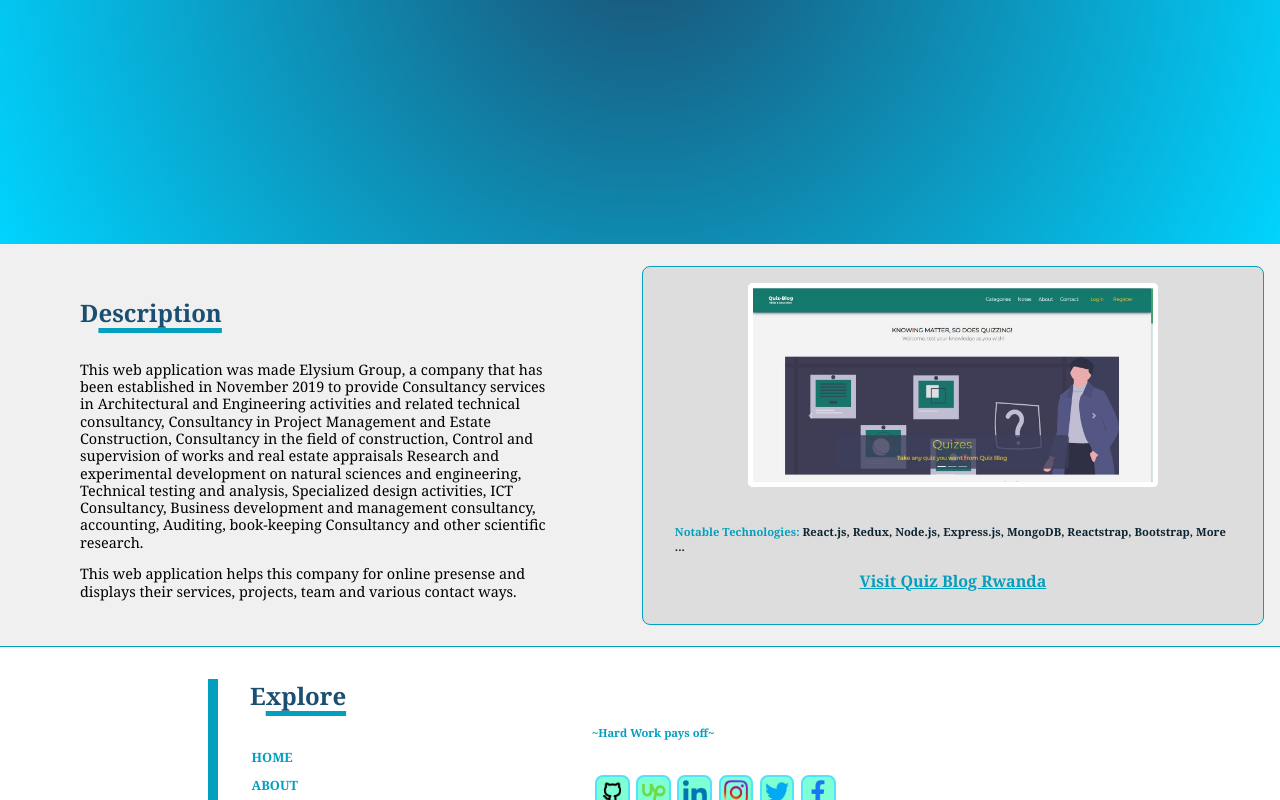
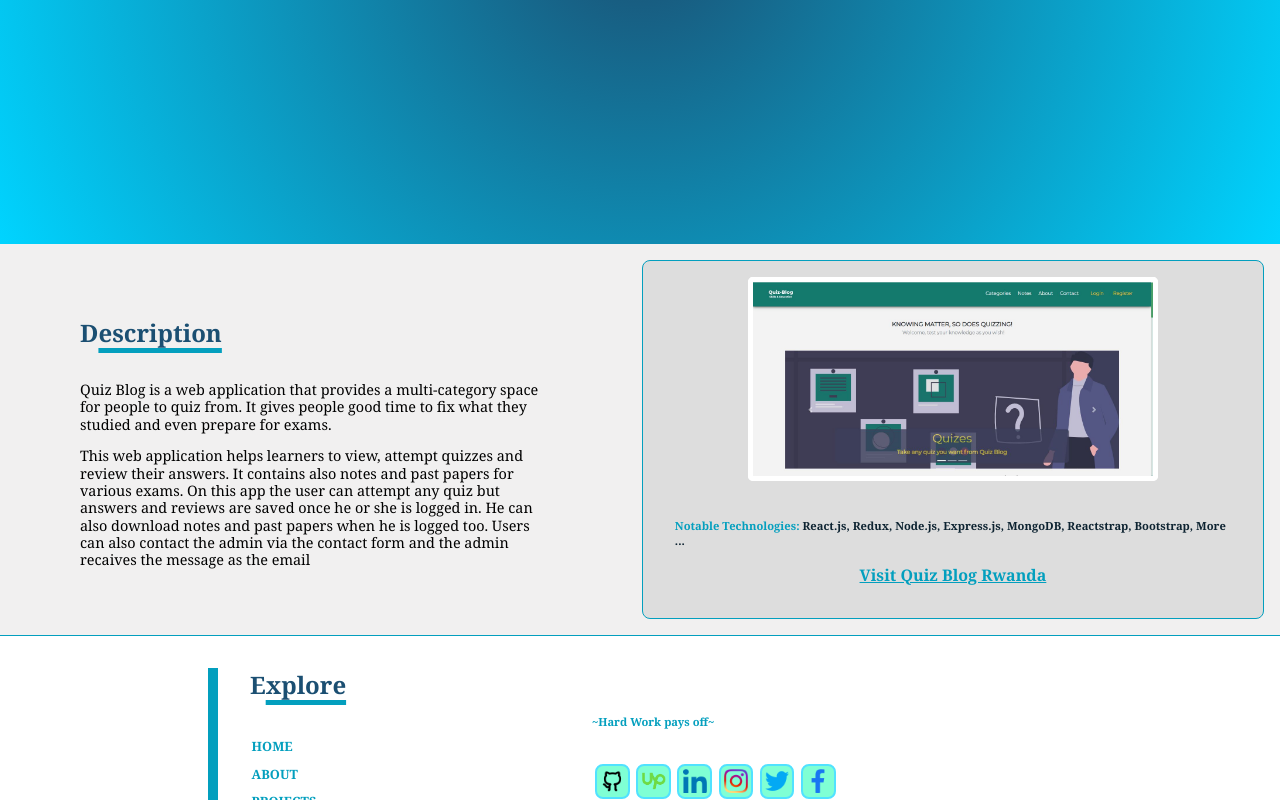
Before and after one commit to Nide17/nide-portfolio, a Next.js app: page /projects/quizblog in a window 1280 px wide. Shown: the part 476-1276 px from the top of the page. Built offline with nearby package versions, Linux system fonts and the light colour scheme.

Commit message:
quizblog

```diff
--- a/pages/projects/hortiprice.js
+++ b/pages/projects/hortiprice.js
@@ -22,9 +22,9 @@ export default function hortiprice() {
 
                     <h2>D<span>escription</span></h2>
 
-                    <p>This web application was made Elysium Group, a company that has been established in November 2019 to provide Consultancy services in Architectural and Engineering activities and related technical consultancy, Consultancy in Project Management and Estate Construction, Consultancy in the field of construction, Control and supervision of works and real estate appraisals Research and experimental development on natural sciences and engineering, Technical testing and analysis, Specialized design activities, ICT Consultancy, Business development and management consultancy, accounting, Auditing, book-keeping Consultancy and other scientific research.</p>
+                    <p>Quiz Blog is a web application that provides a multi-category space for people to quiz from. It gives people good time to fix what they studied and even prepare for exams.</p>
 
-                    <p>This web application helps this company for online presense and displays their services, projects, team and various contact ways.</p>
+                    <p>This web application helps learners to view, attempt quizzes and review their answers. It contains also notes and past papers for various exams. On this app the user can attempt any quiz but answers and reviews are saved once he or she is logged in. He can also download notes and past papers when he is logged too.</p>
                 </div>
 
                 <div className={projectStyles.pImages}>
--- a/pages/projects/quizblog.js
+++ b/pages/projects/quizblog.js
@@ -22,9 +22,9 @@ export default function quizblog() {
 
                     <h2>D<span>escription</span></h2>
 
-                    <p>This web application was made Elysium Group, a company that has been established in November 2019 to provide Consultancy services in Architectural and Engineering activities and related technical consultancy, Consultancy in Project Management and Estate Construction, Consultancy in the field of construction, Control and supervision of works and real estate appraisals Research and experimental development on natural sciences and engineering, Technical testing and analysis, Specialized design activities, ICT Consultancy, Business development and management consultancy, accounting, Auditing, book-keeping Consultancy and other scientific research.</p>
+                    <p>Quiz Blog is a web application that provides a multi-category space for people to quiz from. It gives people good time to fix what they studied and even prepare for exams.</p>
 
-                    <p>This web application helps this company for online presense and displays their services, projects, team and various contact ways.</p>
+                    <p>This web application helps learners to view, attempt quizzes and review their answers. It contains also notes and past papers for various exams. On this app the user can attempt any quiz but answers and reviews are saved once he or she is logged in. He can also download notes and past papers when he is logged too. Users can also contact the admin via the contact form and the admin recaives the message as the email</p>
                 </div>
 
                 <div className={projectStyles.pImages}>
```
